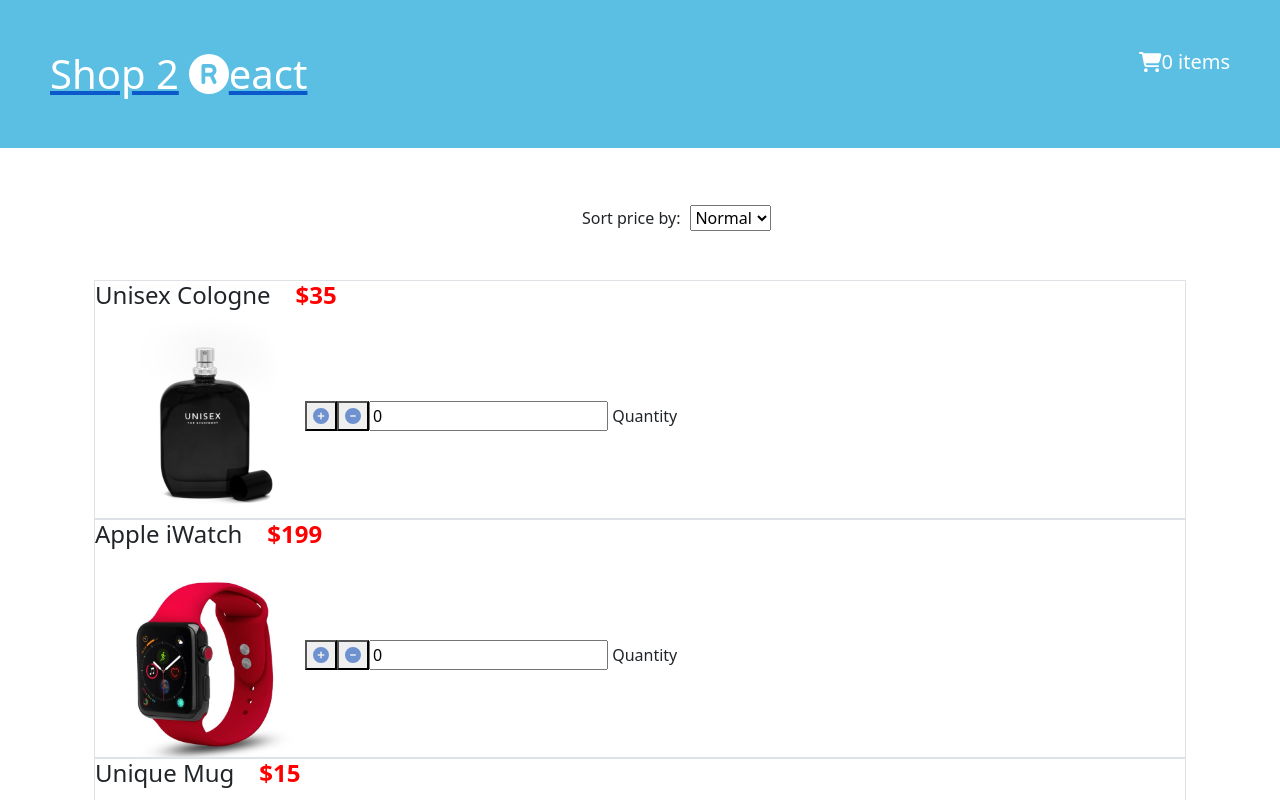
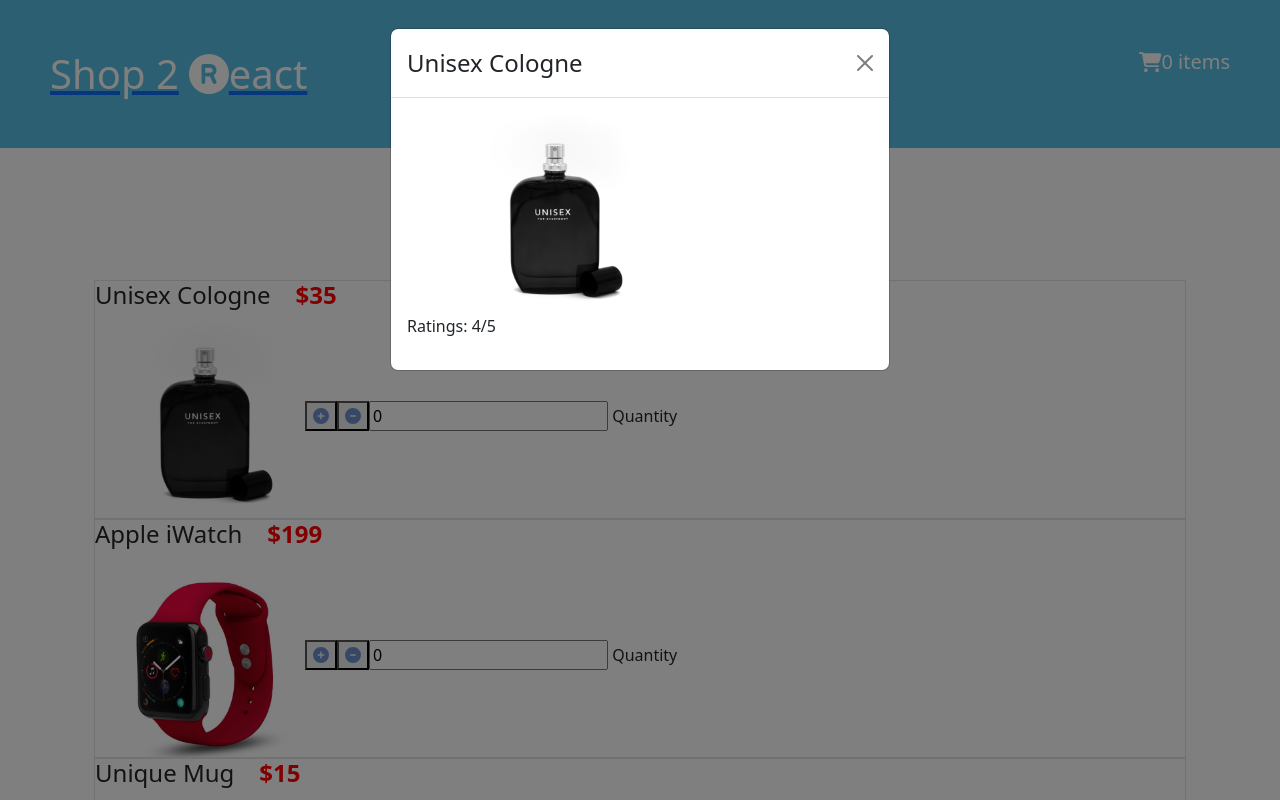
Before and after one commit to yingliang-2023/m5-lab-assignment, a React (Create React App) app: page / in a window 1280 px wide. Both pictures are taken after a click on the picture 205 px from the left and 417 px from the top of the page. Shown: the top 800 px of the page. Built offline with nearby package versions, Linux system fonts and the light colour scheme.

Commit message:
fixed modal

```diff
--- a/src/displayProduct.js
+++ b/src/displayProduct.js
@@ -8,9 +8,15 @@
 function Product(props) {
 
   var [show,setShow] = useState(false);
+  var [obj, setObj] = useState({});
 
   const handleClose=()=>setShow(false);
-  const handleShow=()=>setShow(true);
+
+  const handleShow=(item)=>{
+      setShow(true);
+      setObj(item);
+
+  };
 
   return (
     <div className="container">
@@ -18,7 +24,7 @@
         <div key={product.id} className="border">
         <p className="h4">{product.desc}
         <span className="price"><strong>${product.price}</strong></span></p>
-        <img src={product.image} alt="img" onClick={()=>handleShow} />
+        <img src={product.image} alt="img" onClick={(event)=>handleShow(product)} />
 
         <button onClick={()=>props.addProduct(product)}>
         <FontAwesomeIcon icon={faCirclePlus} style={{color: "#6e91cf",}} />
@@ -29,18 +35,22 @@
         </button>
 
         <input type="number" value={product.value} /> Quantity
-        </div>))}
+
+
+      </div>
+      ))}
 
       <Modal show={show} onHide={handleClose}>
         <Modal.Header closeButton>
-          <Modal.Title>{props.desc}</Modal.Title>
+          <Modal.Title>{obj.desc}</Modal.Title>
           </Modal.Header>
           <Modal.Body>
-          {<img alt="img" src={props.image} width="350" className="mx-5"></img>}
-         <p><span className="text-dark">Ratings: {props.rating}</span></p>
+          {<img alt="img" src={obj.image} width="350" className="mx-5"></img>}
+         <p><span className="text-dark">Ratings: {obj.rating}</span></p>
          </Modal.Body>
 
       </Modal>
+
 
     </div>
 
```
